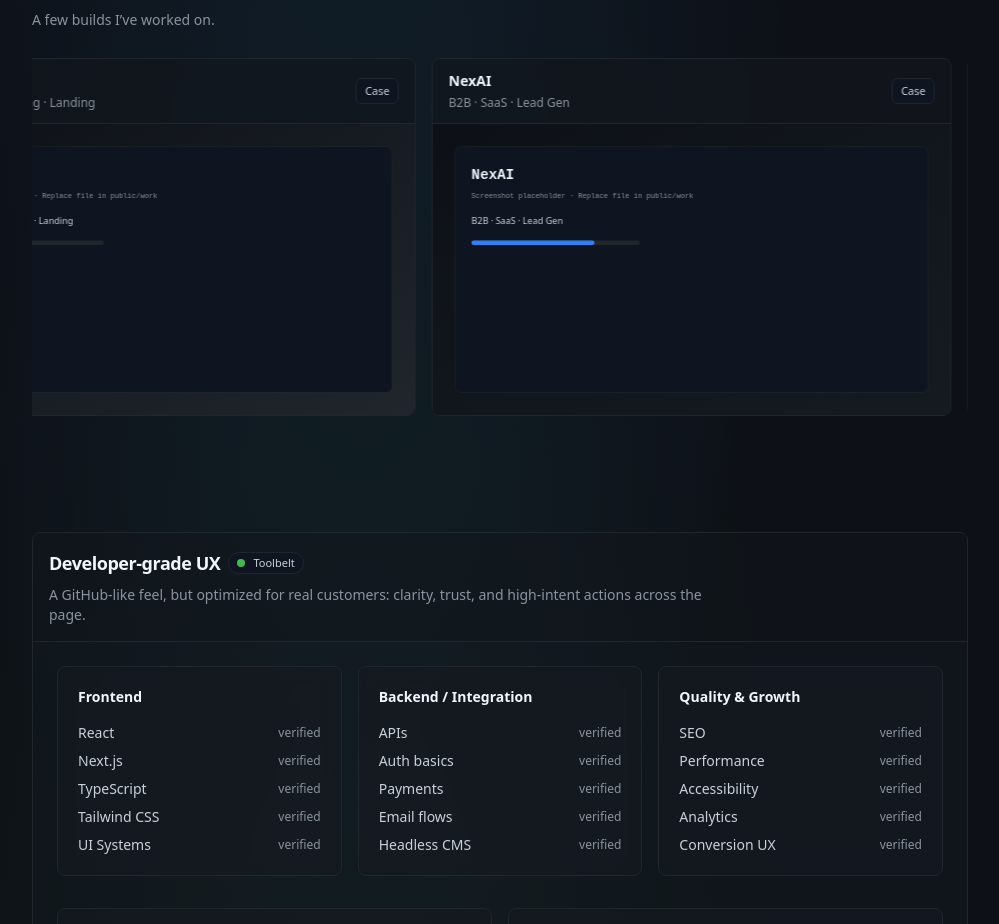
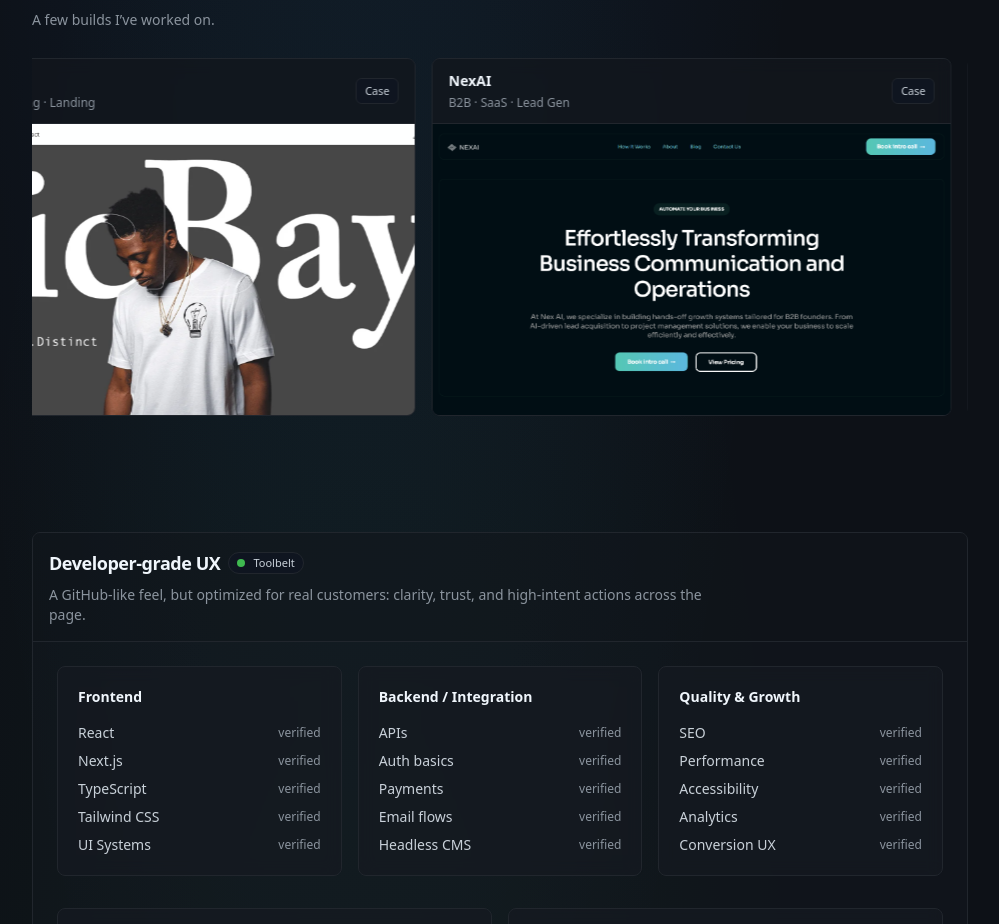
Before and after one commit to Nibsi3/pixaloomWebsite, a Next.js app: page / in a window 1280 px wide. Shown: the part 1527-2451 px from the top of the page, without its empty margins (280-1279 px from the left). Built offline with nearby package versions, Linux system fonts and the light colour scheme; no server answers.

Commit message:
Use PNG screenshot filenames with SVG fallbacks

```diff
--- a/components/websites-made.tsx
+++ b/components/websites-made.tsx
@@ -4,55 +4,64 @@
   {
     name: 'CAPS Tutor',
     href: '#',
-    image: '/work/caps-tutor.svg',
+    png: '/work/capstutor.png',
+    fallback: '/work/caps-tutor.svg',
     meta: 'EdTech · UI/UX · Web App',
   },
   {
     name: 'VicBay',
     href: '#',
-    image: '/work/vicbay.svg',
+    png: '/work/vicbay.png',
+    fallback: '/work/vicbay.svg',
     meta: 'Ecommerce · Branding · Landing',
   },
   {
     name: 'NexAI',
     href: '#',
-    image: '/work/nexai.svg',
+    png: '/work/nexai.png',
+    fallback: '/work/nexai.svg',
     meta: 'B2B · SaaS · Lead Gen',
   },
   {
     name: 'Team Colours',
     href: '#',
-    image: '/work/team-colours.svg',
+    png: '/work/teamcolours.png',
+    fallback: '/work/team-colours.svg',
     meta: 'Storefront · Catalog · Search',
   },
   {
     name: 'Kikay Pharma Consultants',
     href: '#',
-    image: '/work/kikay.svg',
+    png: '/work/kikay.png',
+    fallback: '/work/kikay.svg',
     meta: 'Corporate · Trust · CTA Focus',
   },
   {
     name: 'Paws On Route',
     href: '#',
-    image: '/work/paws-on-route.svg',
+    png: '/work/pawsonroute.png',
+    fallback: '/work/paws-on-route.svg',
     meta: 'Local Business · Service Site',
   },
   {
     name: 'AI Testing',
     href: '#',
-    image: '/work/ai-testing.svg',
+    png: '/work/ai.png',
+    fallback: '/work/ai-testing.svg',
     meta: 'Landing · Product',
   },
   {
     name: 'Physiotherapy',
     href: '#',
-    image: '/work/physiotherapy.svg',
+    png: '/work/physiope.png',
+    fallback: '/work/physiotherapy.svg',
     meta: 'Healthcare · Bookings',
   },
   {
     name: 'Key Masters',
     href: '#',
-    image: '/work/key-masters.svg',
+    png: '/work/keymasters.png',
+    fallback: '/work/key-masters.svg',
     meta: 'Service · Lead Form',
   },
 ];
@@ -92,12 +101,15 @@
                   </div>
 
                   <div className="aspect-[16/9] w-full bg-bg-850">
+                    <picture>
+                      <source srcSet={i.png} type="image/png" />
                       <img
-                      src={i.image}
+                        src={i.fallback}
                         alt={i.name}
                         className="h-full w-full object-cover"
                         loading="lazy"
                       />
+                    </picture>
                   </div>
                 </a>
               ))}
@@ -123,12 +135,15 @@
                   </div>
 
                   <div className="aspect-[16/9] w-full bg-bg-850">
+                    <picture>
+                      <source srcSet={i.png} type="image/png" />
                       <img
-                      src={i.image}
+                        src={i.fallback}
                         alt={i.name}
                         className="h-full w-full object-cover"
                         loading="lazy"
                       />
+                    </picture>
                   </div>
                 </a>
               ))}
```
Lines whose indentation alone changed are shown as unchanged.
